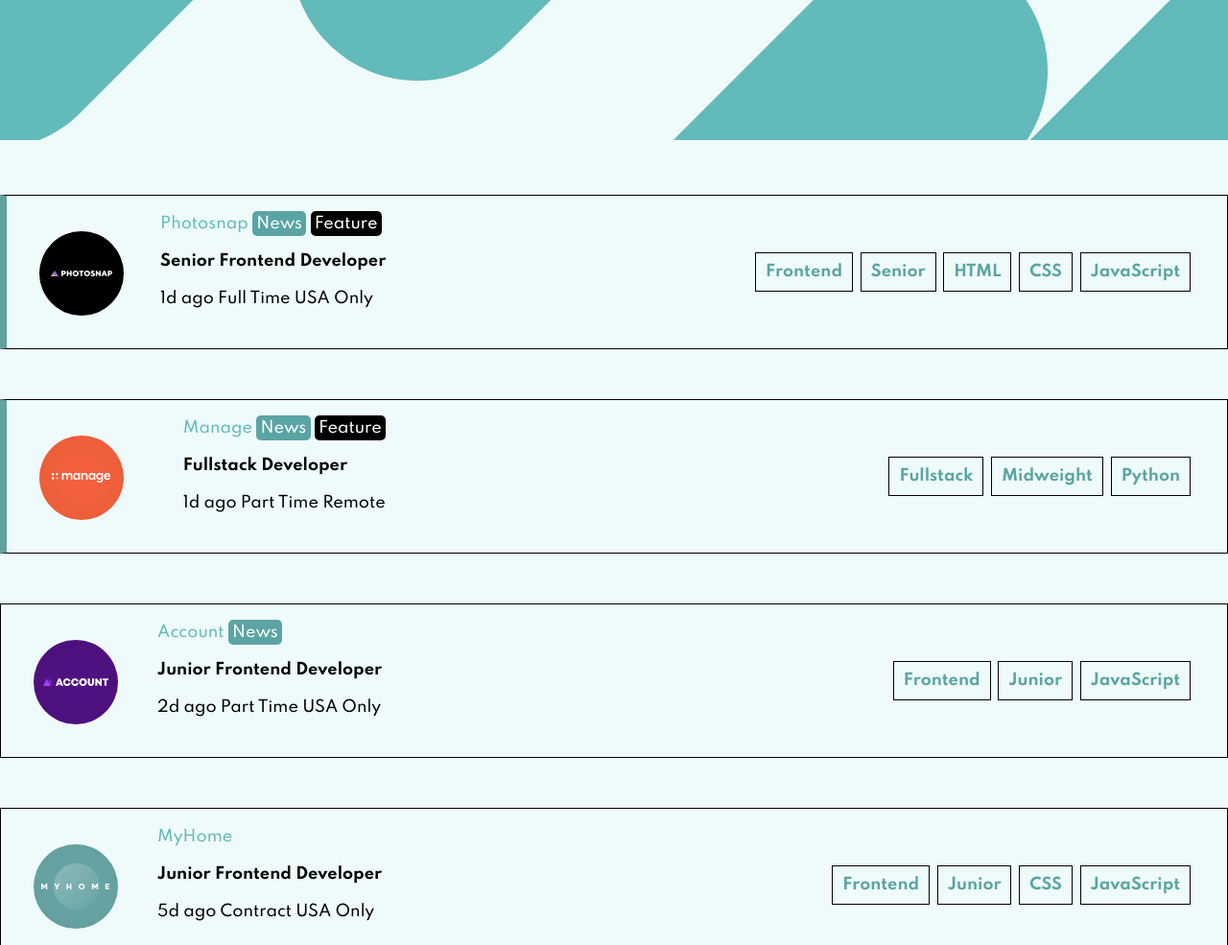
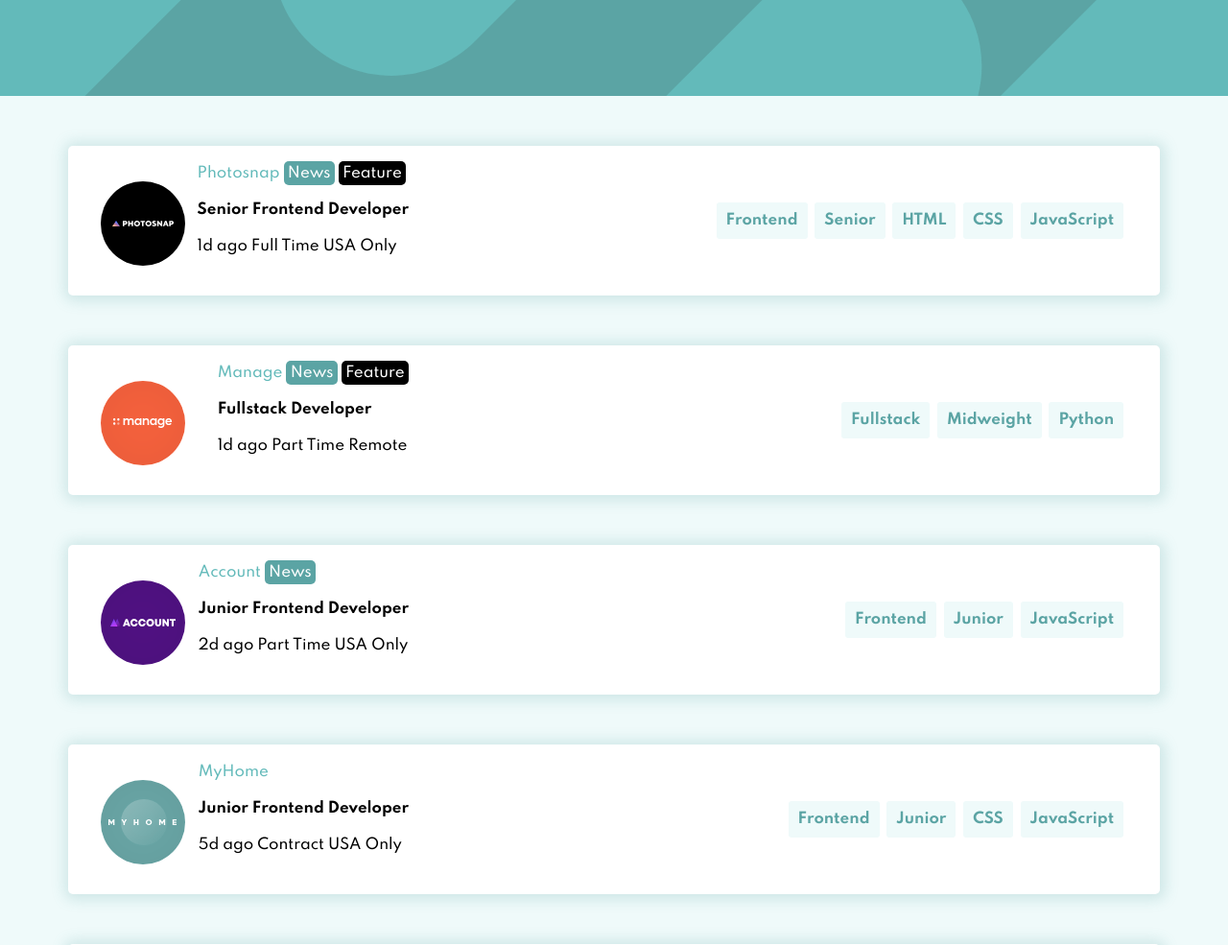
Before and after one commit to leecockcroft/filters, a website: page index.html in a window 1280 px wide. Shown: the top 985 px of the page at 96% size. Drawn offline with Linux system fonts and the light colour scheme.

Commit message:
added gitignore, small styles fixes

```diff
--- a/index.html
+++ b/index.html
@@ -1,35 +1,28 @@
 <!DOCTYPE html>
 <html lang="en">
+
 <head>
   <meta charset="UTF-8">
-  <meta name="viewport" content="width=device-width, initial-scale=1.0"> <!-- displays site properly based on user's device -->
-
+  <meta name="viewport" content="width=device-width, initial-scale=1.0">
   <link rel="icon" type="image/png" sizes="32x32" href="./images/favicon-32x32.png">
   <link href="https://fonts.googleapis.com/css2?family=Spartan:wght@500;700&display=swap" rel="stylesheet">
   <title>Frontend Mentor | Job Listings</title>
-
-  <!-- Feel free to remove these styles or customise in your own stylesheet 👍 -->
   <link rel="stylesheet" href="style.css">
 </head>
+
 <body>
-
-
-
-
-  <header>
-<embed class="background" src="images/bg-header-mobile.svg" type=""> </embed></header>
-
+  <header></header>
   <main>
-
-
-
+    <div class="container"></div>
   </main>
 
-
+  <footer>
     <div class="attribution">
       Challenge by <a href="https://www.frontendmentor.io?ref=challenge" target="_blank">Frontend Mentor</a>.
       Coded by <a href="#">Lee Cockcroft</a>.
     </div>
+  </footer>
   <script src="script.js"></script>
 </body>
+
 </html>
--- a/script.js
+++ b/script.js
@@ -4,33 +4,24 @@ const app = (() => {
   const ajax = () => {
     fetch('./data.json', {
       mode: 'no-cors'
-    }).then(function(response) {
+    }).then(function (response) {
       // The API call was successful!
       return response.json();
-    }).then(function(data) {
+    }).then(function (data) {
       // This is the JSON from our response
-      // console.log(data);
       section(data)
 
       cache.array = data
       // section(cache.array)
 
-    }).catch(function(err) {
+    }).catch(function (err) {
       // There was an error
       console.warn('Something went wrong.', err);
     });
-
-    if(window.innerWidth > 375){
-      let image = document.querySelector('.background');
-  image.src="images/bg-header-desktop.svg"
-  imaage.classList.add('background')
-
-    }
-
   }
 
   const cache = {
-    main: document.querySelector('main'),
+    main: document.querySelector('.container'),
     array: []
   }
 
@@ -38,8 +29,6 @@ const app = (() => {
   //map over the object and create the html
 
   const section = (arr) => {
-    console.log(typeof arr, arr)
-
     arr.map((item, index) => {
 
       let language = item.languages;
@@ -55,14 +44,14 @@ const app = (() => {
 
         <div class="column1" >
           <div class="logo" data-id=${item.id}>
-              <embed src=${item.logo}>
+              <img src=${item.logo}>
           </div>
           <div class="title-info">
             <ul class="job-description top">
               <li class="company">${item.company} </li>
-              <li class = ${item.new ? 'new' : 'blank'}> ${item.new?'News':""}</li>
+              <li class = ${item.new ? 'new' : 'blank'}> ${item.new ? 'News' : ""}</li>
 
-              <li class = ${item.featured ? 'featured' : 'blank'}>${item.featured ? 'Feature':""}</li>
+              <li class = ${item.featured ? 'featured' : 'blank'}>${item.featured ? 'Feature' : ""}</li>
             </ul>
             <h2>${item.position}</h2>
             <ul class= "job-description bottom">
--- a/style.css
+++ b/style.css
@@ -1,114 +1,89 @@
-
-*{
-  margin:0;
-  padding:0;
+* {
+  margin: 0;
+  padding: 0;
   box-sizing: border-box;
 }
 
 body{
-  font-family:spartan;
-  Font size: 15px;
+  font-family: 'Spartan', sans-serif;;
+  font-size: 15px;
   background:hsl(180, 52%, 96%);
-  max-width:1440px;
-  margin: auto;
+  max-width: 1440px;
+  margin: 0 auto;
 }
 
-header{
-
-  background:url('/images/bh-header-mobile.svg');
+header {
+  background-color: rgb(91,164,164);
+  background-image: url('/images/bg-header-mobile.svg');
+  background-size: cover;
+  height: 100px;
+  width: 100%;
 }
-
-section{
+.container {
+  max-width: 1170px;
+  margin: 0 auto;
+  padding: 0 1rem;
+}
+section {
+  background: #fff;
   padding: 0 34px;
   display: flex;
   flex-wrap: wrap;
   justify-content: space-between;
   align-items: center;
-      border: 1px solid black;
+  border-radius: 5px;
+  box-shadow: 1px 1px 14px 5px rgba(91,164,164,.21);
   padding-bottom: 20px;
   margin-bottom: 63px;
-
   margin: 52px auto;
 }
 
-
-.column1{
+.column1 {
   border-bottom:1px solid black;
   padding-bottom: 22px;
-
-
-
 }
-
-lement.style {
-}
-
-
-
-.company{
+.company {
   color:rgb(99,186,186);
 }
 
-.new{
+.new {
   background: rgb(91,164,164);
   color:#fff;
-
 }
 .new, .featured {
   padding:4.3px;
   border-radius: 5px;
 }
-
-.featured{
+.featured {
   background:black;
   color:#fff;
 }
-
-.title-info h2{
+.title-info h2 {
   padding: 20px 0;
   font-size:1em;
-
 }
-.job-description{
-
+.logo {
+  height: 60px;
 }
-
-.logo{
-  position: relative;
-top: -34px;
-width: 30px;
-height: 63px;
+.job-description li {
+  display: inline
 }
-
-.job-description li {
-
-display:inline
-
-}
-
-
-
-
-.column2{
-display:flex;
+.column2 {
+  display: flex;
   flex-wrap: wrap;
 }
-
 .column2 span {
   margin: 3.9px;
 }
-.filterSpan{
+.filterSpan {
   background: hsl(180, 52%, 96%);
   padding: 10px;
-  /* color: #fff; */
   color: rgb(91,164,164);
   cursor: pointer;
   display:block;
-  border: 1px solid black;
+  border-radius: 3px;
   font-weight: 900;
-
 }
-
 
 /* @media only screen and (min-width:700px){
   .background{
@@ -127,29 +102,30 @@ flex-wrap: wrap;
 } */
 
 
-main > section:first-child,main > section:nth-child(2){
+main > section:first-child, main > section:nth-child(2){
   border-left: 7px solid rgb(100,161,158);
-
 }
 
-@media only screen and (min-width:1000px){
+@media only screen and (min-width:600px) {
+  header {
+    background-image: url(/images/bg-header-desktop.svg);
+  }
+}
+
+@media only screen and (min-width:1000px) {
   section{
     padding: 20px 34px;
   }
-  .background{
+  .background {
     width:100%;
   }
-.logo{
-  position: static;
-}
-.column1{
+  .column1 {
     display:flex;
     justify-content: space-between;
     width:30%;
     align-items: center;
     border-bottom:0;
   }
-
 }
 
 /* @media only screen and (min-width: 380px){
```
Also changed, not shown: 1 other file. Lines whose indentation alone changed are shown as unchanged.
